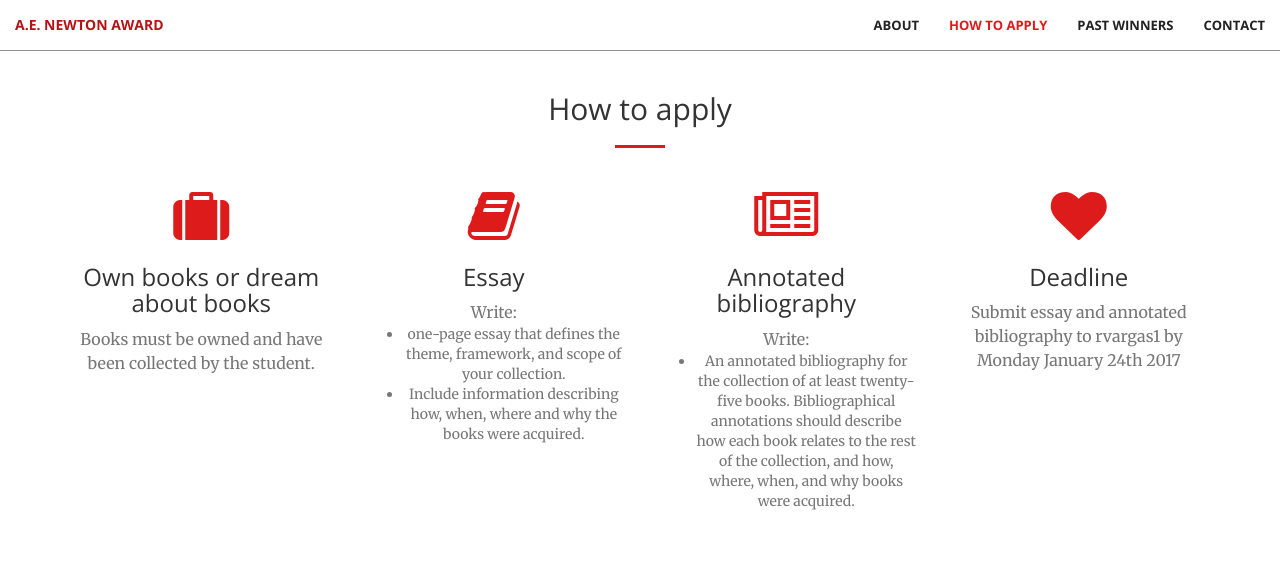
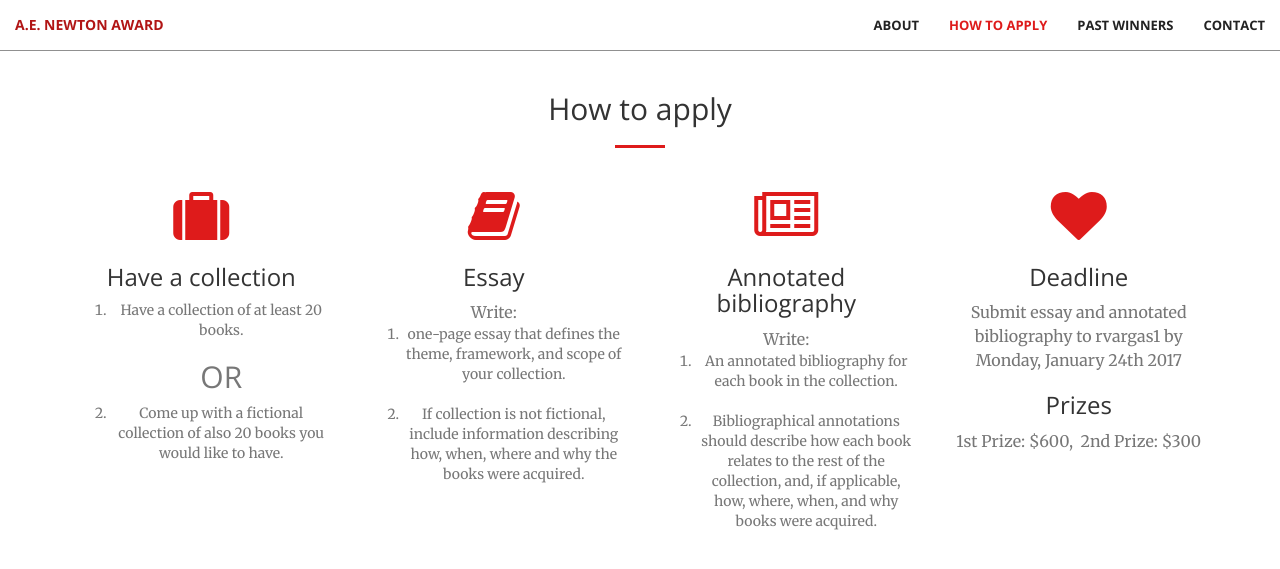
Before and after one commit to swat-ds/bookaward.swarthmore.edu, a Jekyll site: the page built from index.html, in a window 1280 px wide and 900 px high, scrolled down 1348 px, cut to the strip 0-597 px from the top of the window. Shown: the top 569 px of the strip. Built offline with Jekyll 4.4.1, drawn with Linux system fonts in a browser that asks for light colours; nearby versions of some CDN libraries; library files that are not in the unit come from our copies.

Commit message:
updated how to apply section

```diff
--- a/_includes/services.html
+++ b/_includes/services.html
@@ -12,8 +12,14 @@
             <div class="col-lg-3 col-md-6 text-center">
                 <div class="service-box">
                     <i class="fa fa-4x fa-suitcase wow bounceIn text-primary"></i>
-                    <h3>Own books or dream about books</h3>
-                    <p class="text-muted">Books must be owned and have been collected by the student.</p>
+                    <h3>Have a collection</h3>
+                    <p class="text-muted">
+                    <ol class="text-muted">
+                    <li>Have a collection of at least 20 books.</li>
+                    <h2>OR</h2>
+                    <li>Come up with a fictional collection of also 20 books you would like to have.</li>
+                    </ol>
+                    </p>
                 </div>
             </div>
             <div class="col-lg-3 col-md-6 text-center">
@@ -21,10 +27,11 @@
                     <i class="fa fa-4x fa-book wow bounceIn text-primary" data-wow-delay=".1s"></i>
                     <h3>Essay</h3>
                     <p class="text-muted">Write:
-                    <ul class="text-muted">
+                    <ol class="text-muted">
                         <li>one-page essay that defines the theme, framework, and scope of your collection.</li>
-                        <li>Include information describing how, when, where and why the books were acquired.</li>
-                    </ul>
+                        &nbsp;
+                        <li>If collection is not fictional, include information describing how, when, where and why the books were acquired.</li>
+                    </ol>
                     </p>
                 </div>
             </div>
@@ -33,9 +40,11 @@
                     <i class="fa fa-4x fa-newspaper-o wow bounceIn text-primary" data-wow-delay=".2s"></i>
                     <h3>Annotated bibliography</h3>
                     <p class="text-muted">Write:
-                    <ul class="text-muted">
-                        <li> An annotated bibliography for the collection of at least twenty-five books. Bibliographical annotations should describe how each book relates to the rest of the collection, and how, where, when, and why books were acquired.</li>
-                    </ul>
+                    <ol class="text-muted">
+                        <li> An annotated bibliography for each book in the collection.</li>
+                        &nbsp;
+                         <li>Bibliographical annotations should describe how each book relates to the rest of the collection, and, if applicable, how, where, when, and why books were acquired.</li>
+                    </ol>
                     </p>
                 </div>
             </div>
@@ -43,7 +52,9 @@
                 <div class="service-box">
                     <i class="fa fa-4x fa-heart wow bounceIn text-primary" data-wow-delay=".3s"></i>
                     <h3>Deadline</h3>
-                    <p class="text-muted">Submit essay and annotated bibliography to rvargas1 by Monday January 24th 2017</p>
+                    <p class="text-muted">Submit essay and annotated bibliography to rvargas1 by Monday, January 24th 2017</p>
+                    <h3>Prizes</h3>
+                    <p class="text-muted">1st Prize: $600,&nbsp; 2nd Prize: $300 </p>
                 </div>
             </div>
         </div>
```
